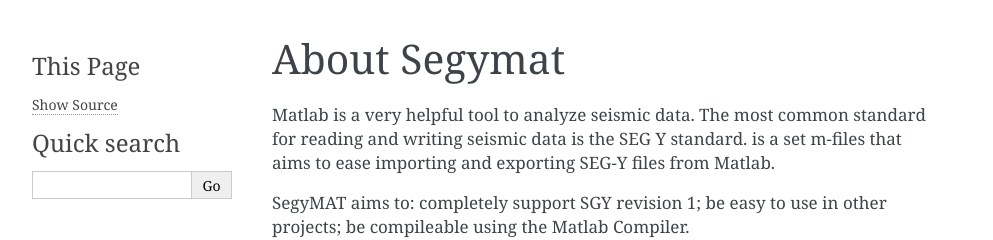
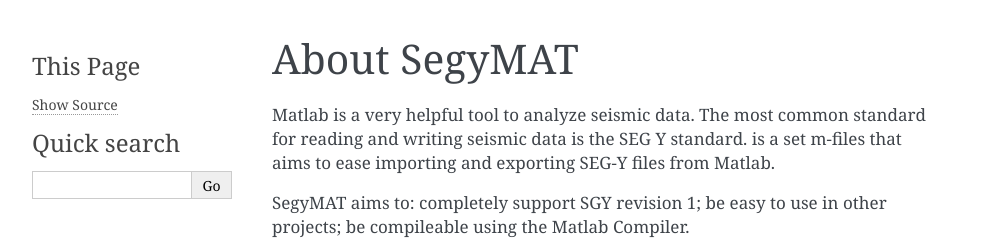
Before and after one commit to cultpenguin/segymat, a Sphinx documentation site: the page built from docs/source/preface.rst, in a window 1280 px wide. Shown: the top 240 px of the page, without its empty margins (148-1141 px from the left). Built offline with Sphinx 7.4.7, drawn with Linux system fonts in a browser that asks for light colours; formulas are drawn with MathJax 3.

```diff
--- a/docs/source/preface.rst
+++ b/docs/source/preface.rst
@@ -1,4 +1,4 @@
-About Segymat
+About SegyMAT
 =============
 
 Matlab is a very helpful tool to analyze seismic data. The most common
```
